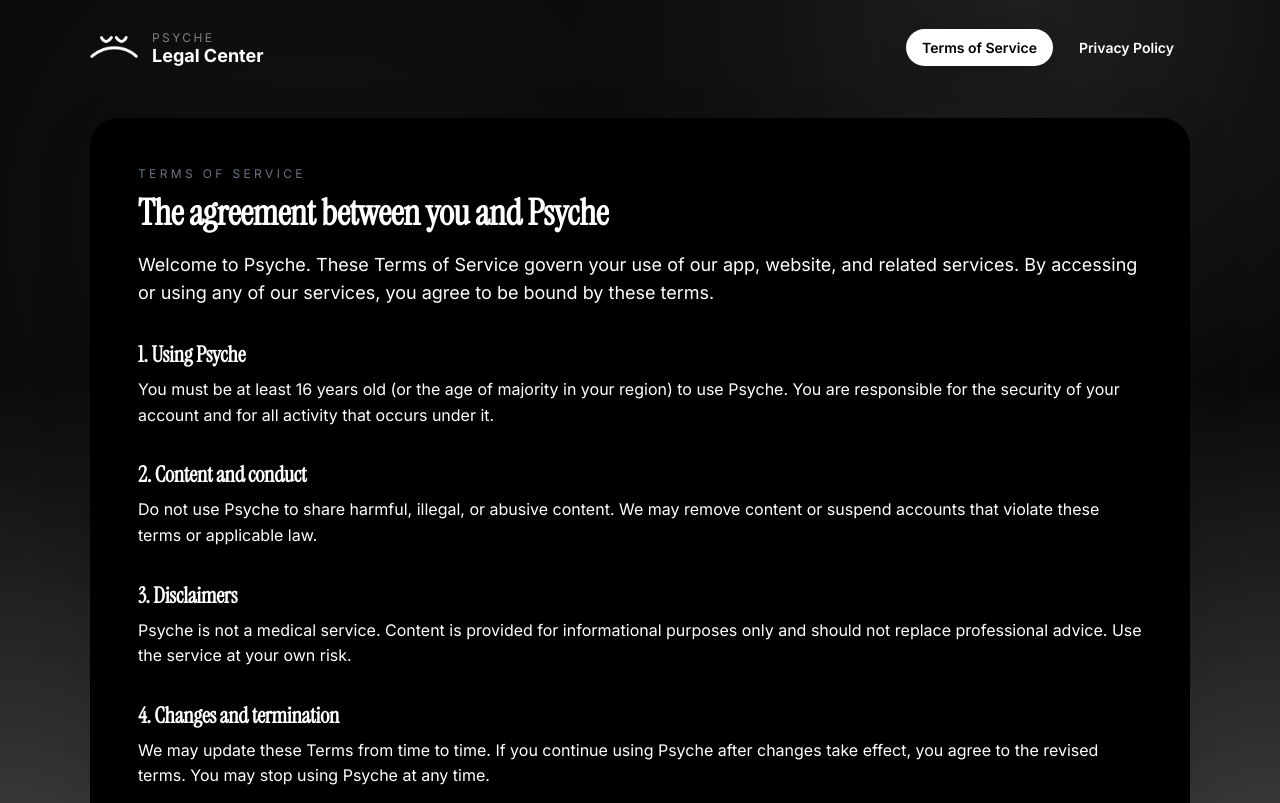
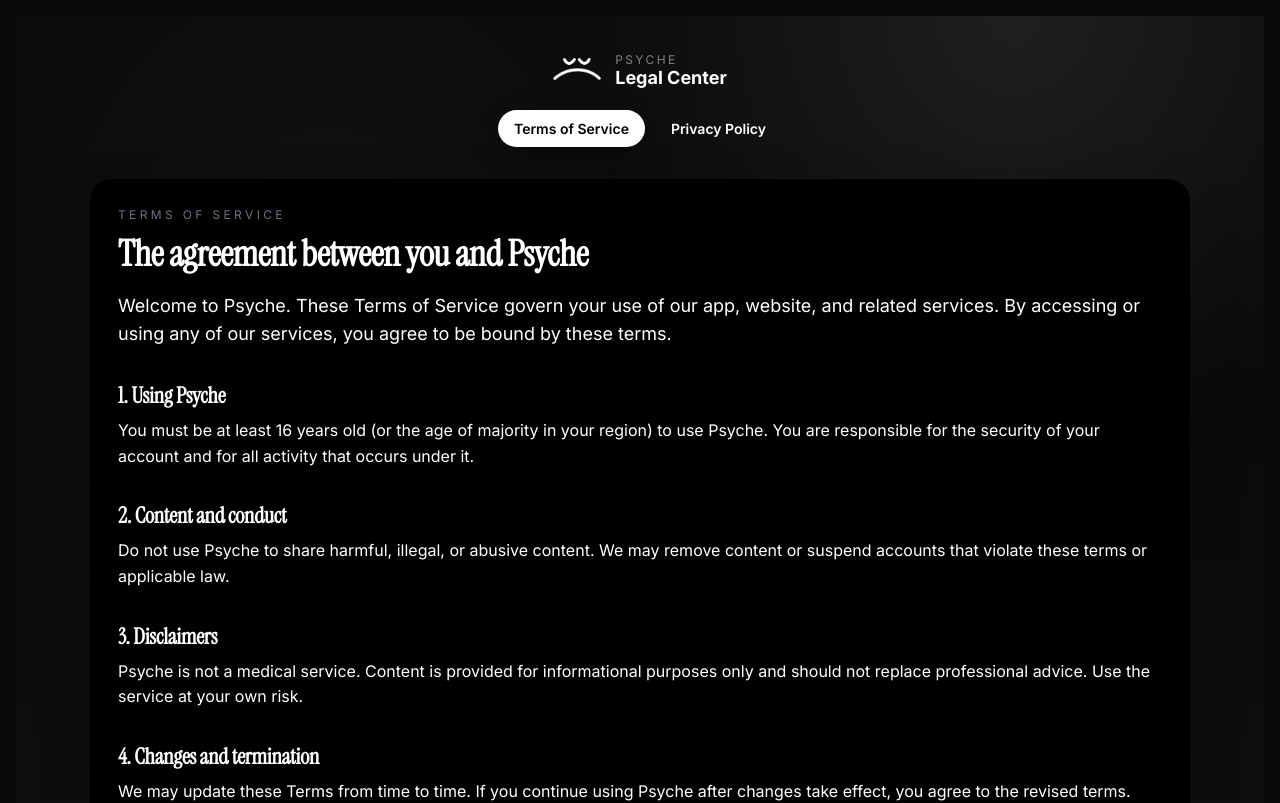
Before and after one commit to timrekelj/psyche, a React (Vite) app in the folder legal-site/: page /terms in a window 1280 px wide. Shown: the top 803 px of the page. Built offline with nearby package versions, Linux system fonts and the light colour scheme.

Commit message:
More legal site redesigning

```diff
--- a/legal-site/src/styles.css
+++ b/legal-site/src/styles.css
@@ -14,11 +14,11 @@
 }
 
 body {
-    margin: 0;
+    margin: 16px;
     min-height: 100vh;
     background: radial-gradient(circle at 25% 20%, #111 0, transparent 35%),
         radial-gradient(circle at 80% 0%, #1f1f1f 0, transparent 30%),
-        linear-gradient(180deg, #0a0a0a 0%, #0a0a0a 35%, #555555 100%);
+        linear-gradient(180deg, #0a0a0a 0%, #0a0a0a 35%, #111111 100%);
     color: #0a0a0a;
 }
 
@@ -51,16 +51,18 @@
 }
 
 .header {
-    padding: 28px 0;
+    padding: 24px 0 16px;
     display: flex;
-    align-items: center;
-    justify-content: space-between;
+    flex-direction: column;
+    align-items: flex-start;
+    gap: 12px;
 }
 
 .brand {
     display: flex;
     align-items: center;
     gap: 14px;
+    margin: 10px auto;
 }
 
 .brand img {
@@ -84,7 +86,9 @@
 
 .nav {
     display: flex;
+    margin: 0 auto;
     gap: 10px;
+    flex-wrap: wrap;
 }
 
 .nav-link {
@@ -111,13 +115,13 @@
 
 .main {
     flex: 1;
-    padding: 24px 0 72px;
+    padding: 16px 0 56px;
 }
 
 .card {
     background: black;
-    border-radius: 28px;
-    padding: 48px;
+    border-radius: 22px;
+    padding: 28px;
     box-shadow: 0 20px 60px rgba(0, 0, 0, 0.12);
 }
 
```
